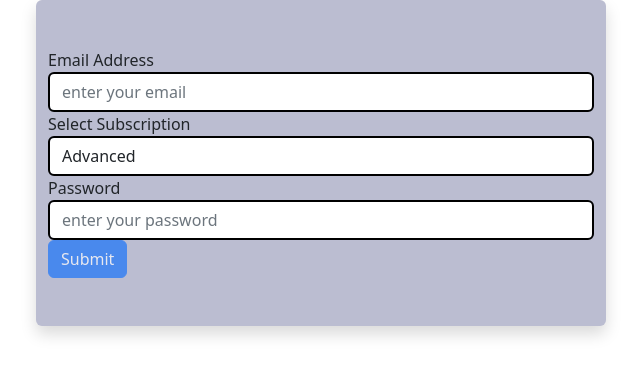
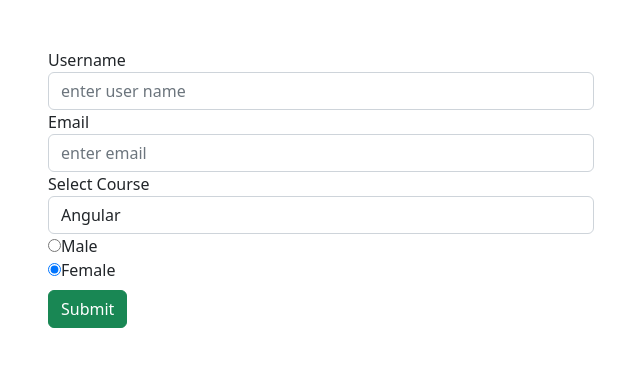
Before and after one commit to 8408830216/angularapp, an Angular app: page / in a window 1280 px wide. Shown: the top 376 px of the page, without its empty margins (319-959 px from the left). Built offline with nearby package versions, Linux system fonts and the light colour scheme.

Commit message:
Updated 13Dec
Updated 13Dec

```diff
--- a/src/app/app.component.html
+++ b/src/app/app.component.html
@@ -120,7 +120,7 @@
 <!-- <app-simpletemplateform></app-simpletemplateform> -->
 <!-- <app-formassignment></app-formassignment> -->
 
-<app-templateformassign></app-templateformassign>
+<!-- <app-templateformassign></app-templateformassign> -->
 
-<!-- <app-reactiveform></app-reactiveform> -->
+<app-reactiveform></app-reactiveform>
 <router-outlet></router-outlet>
--- a/src/app/reactiveform/reactiveform.component.html
+++ b/src/app/reactiveform/reactiveform.component.html
@@ -2,9 +2,37 @@
   <div class="row justify-content-center">
     <div class="col-md-6 text-left rounded py-5">
         <form [formGroup]="myReactiveForm" (ngSubmit)="OnSubmit()">
-            <input type="text" name="" id="" formControlName="username" placeholder="enter user name" >
-            <input type="text" name="" id="" formControlName="email" placeholder="enter email" >
-                <button class="btn btn-success">Submit</button>
+          <div class="form-group ">
+            <label for="username">Username</label>
+            <input type="text" class="form-control" id="username" formControlName="username" placeholder="enter user name" >
+            <small class="text-danger" *ngIf="!myReactiveForm.get('username').valid && myReactiveForm.get('username').touched ">
+              <small *ngIf="myReactiveForm.get('username').errors['required']">Please enter username</small>
+              <small *ngIf="myReactiveForm.get('username').errors['notAllowedNames']">
+                {{myReactiveForm.get('username').value }} is not allowed,already exists</small>
+            </small>
+
+          </div>
+          <div class="form-group">
+            <label for="email">Email</label>
+            <input type="text"  id="username"  class="form-control" formControlName="email" placeholder="enter email" >
+          <small class="text-danger" *ngIf="!myReactiveForm.get('email').valid && myReactiveForm.get('email').touched ">Please enter valid email</small>
+          </div>
+          <div class="form-group">
+            <label for="course">Select Course</label>
+            <select class="form-control"  id="course" formControlName="course" >
+                <option value="Angular">Angular</option>
+                <option value="HTML">HTML</option>
+                <option value="JavaScript">JavaScript</option>
+            </select>
+        </div>
+        <div class="form-group">
+          <div class="custom-control custom-radio" *ngFor="let gender of  genders">
+            <input type="radio" id="{{gender.id}}" value="{{gender.value}}" class="custom-control-input" formControlName="genders">
+            <label for="{{gender.id}}">{{gender.value }}</label>
+          </div>
+      </div>
+
+                <button class="btn btn-success mt-2" >Submit</button>
         </form>     <!-- formControlName is used to bind the user input to ts -->
     </div>
   </div>
--- a/src/app/reactiveform/reactiveform.component.ts
+++ b/src/app/reactiveform/reactiveform.component.ts
@@ -7,7 +7,17 @@ import { FormControl, FormGroup, Validators } from '@angular/forms';
   styleUrls: ['./reactiveform.component.css']
 })
 export class ReactiveformComponent implements OnInit {
-
+  notAllowedNames=['Codemind','Technology'];
+  genders=[
+    {
+      id:'1',
+      value:"Male",
+    },
+    {
+    id:'2',
+    value:'Female'
+    }
+]
   myReactiveForm: FormGroup;
   constructor() {
     this.createForm();
@@ -17,12 +27,21 @@ export class ReactiveformComponent implements OnInit {
   }
   createForm(){
     this.myReactiveForm = new FormGroup({
-      'username': new FormControl('',Validators.required),
-      'email': new FormControl('',Validators.required)
+      'username': new FormControl('',[Validators.required,this.NaNames.bind(this)]),
+      'email': new FormControl('',[Validators.required,Validators.email]),
+      'course':new FormControl('Angular'),
+      'genders':new FormControl('Female')
     })
   }
   OnSubmit(){
     console.log(this.myReactiveForm);
 
   }
+  NaNames(control:FormControl)
+  {
+    if(this.notAllowedNames.indexOf(control.value) !== -1){
+  return {'notAllowedNames':true}
+
+}return null;
+  }
 }
```
